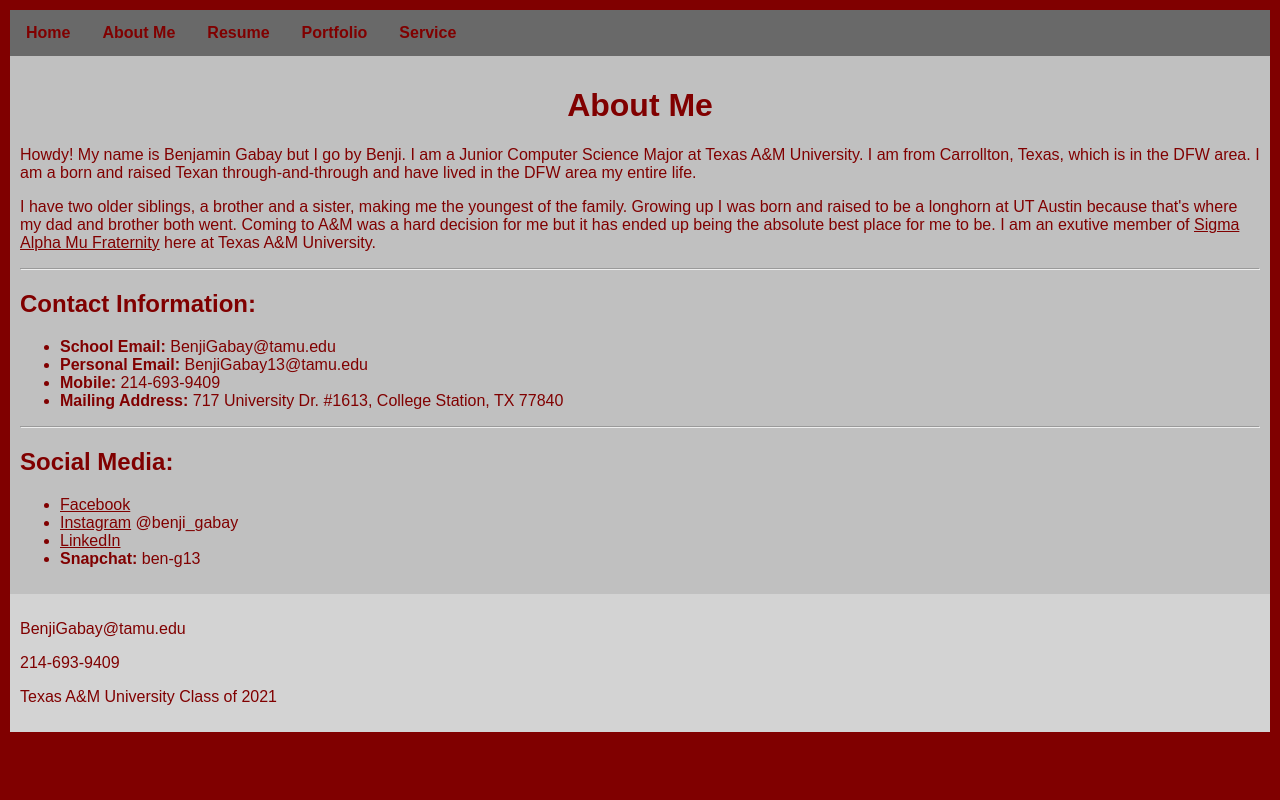
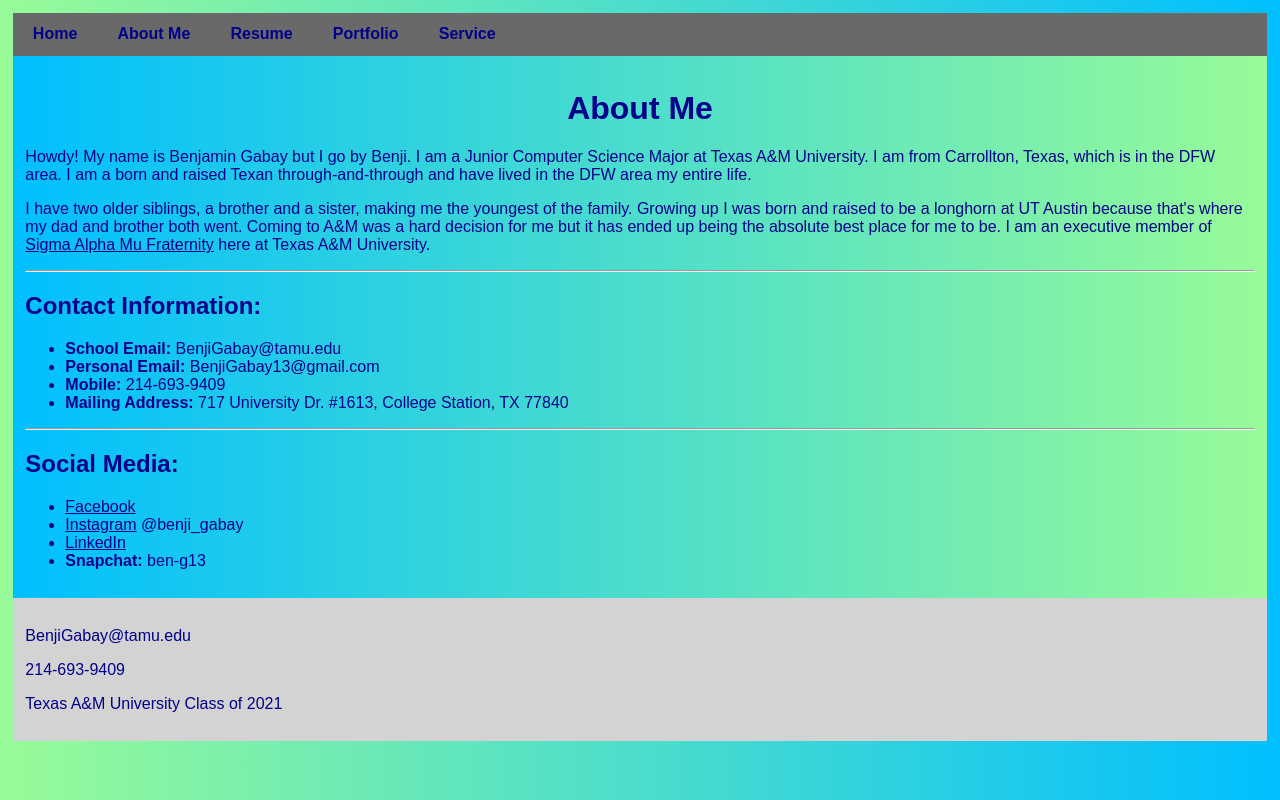
Before and after one commit to BenjaminGabay/Personal_Website_Project, a plain HTML site: page AboutMePage.html in a window 1280 px wide. Drawn offline with Linux system fonts and the light colour scheme.

Commit message:
Peer changes

```diff
--- a/AboutMePage.html
+++ b/AboutMePage.html
@@ -25,7 +25,7 @@
 		<p>I have two older siblings, a brother and a sister, making me the youngest of the
 			family. Growing up I was born and raised to be a longhorn at UT Austin because
 			that's where my dad and brother both went. Coming to A&M was a hard decision for
-			me but it has ended up being the absolute best place for me to be. I am an exutive
+			me but it has ended up being the absolute best place for me to be. I am an executive
 			member of <a href="https://www.aggiesammy.com/">Sigma Alpha Mu Fraternity</a> here
 			at Texas A&M University.
 		</p>
@@ -34,7 +34,7 @@
 		<h2>Contact Information:</h2>
 		<ul>
 			<li><b>School Email:</b> BenjiGabay@tamu.edu</li>
-			<li><b>Personal Email:</b> BenjiGabay13@tamu.edu</li>
+			<li><b>Personal Email:</b> BenjiGabay13@gmail.com</li>
 			<li><b>Mobile:</b> 214-693-9409</li>
 			<li><b>Mailing Address:</b> 717 University Dr. #1613, College Station, TX 77840</li>
 		</ul>
--- a/style.css
+++ b/style.css
@@ -4,9 +4,9 @@
 }
 
 body {
-	color: #800000;
-	background-color: #800000;
-	margin: 10px;
+	color: #00008B;
+	background-image: linear-gradient(to right, #98FB98, #00BFFF);
+	margin: 1%;
 	font-family: Arial, Helvetica, sans-serif;
 }
 
@@ -20,10 +20,10 @@ body {
 .topnav a {
 	float: left;
 	display: block;
-	color: #800000;
+	color: #00008B;
 	text-align: center;
 	font-weight: bold;
-	padding: 14px 16px;
+	padding: 1% 1.6%;
 	text-decoration: none;
 }
 
@@ -35,13 +35,13 @@ body {
 
 /* Style the content */
 .content {
-	background-color: #C0C0C0;
-	padding: 10px;
+	background-image: linear-gradient(to right, #00BFFF, #98FB98);
+	padding: 1%;
 	/*height: 200px;  Should be removed. Only for demonstration */
 }
 
 .content a {
-	color: #800000;
+	color: #00008B;
 }
 
 .content h1 {
@@ -51,7 +51,7 @@ body {
 /* Style the footer */
 .footer {
 	background-color: #D3D3D3;
-	padding: 10px;
+	padding: 1%;
 }
 
 .row {
@@ -60,7 +60,7 @@ body {
 
 .column {
 	flex: 50%;
-	padding: 10px;
+	padding: 1%;
 }
 
 .column p {
```
Also changed, not shown: ResumePage.html (+1 -1 lines).
